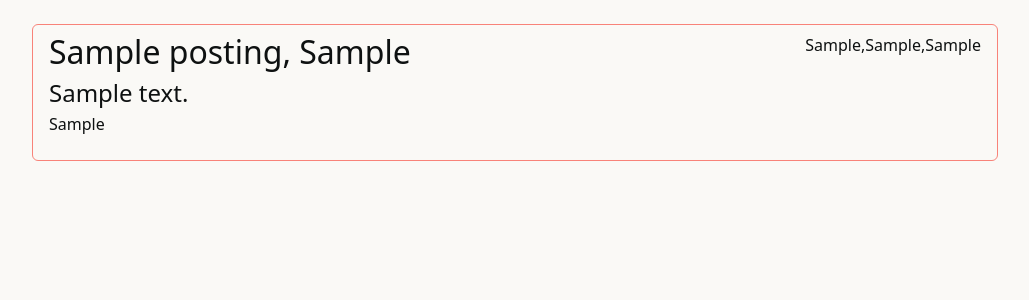
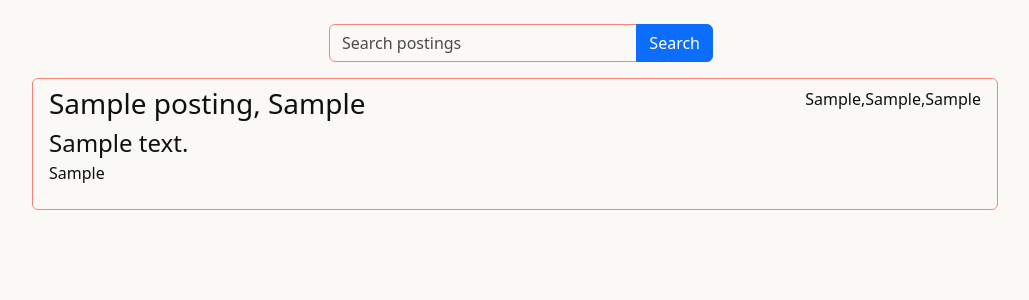
Before and after one commit to jackdkdf/AidAll, a Django app: page /posting/list in a window 1280 px wide. Shown: the part 75-375 px from the top of the page, without its empty margins (119-1148 px from the left). Run offline with Django 5.2, Linux system fonts and the light colour scheme; a user stored in the database is signed in; tables that the repository leaves empty hold one stand-in row (values such as "Sample post"); some libraries are stand-ins or nearby versions.

Commit message:
Added search

```diff
--- a/core/templates/core/posting_list.html
+++ b/core/templates/core/posting_list.html
@@ -14,18 +14,18 @@
 {% endblock%}
 {% block content %}
 <div id="posting-list" style="padding: 0px;" class="container-fluid">
-    {% comment %} <form action="{% url 'posting-search' %}" method="get" class="form-inline">
+    <form action="{% url 'posting-search' %}" method="get" class="form-inline">
         <div class="input-group mx-auto" style="width: 30%;">
             <input name="q" type="text" class="form-control" placeholder="Search postings">
             <button class="btn btn-primary" type="submit">Search</button>
         </div>
-    </form> {% endcomment %}
+    </form>
     <div class="row row-cols-auto justify-content-center">
         <div class="list-group w-75">
         {% for posting in page_obj %}
             <a href="{{posting.id}}/details" class="list-group-item list-group-item-action">
                 <div class="d-flex w-100 justify-content-between">
-                    <h2 class="mb-2">{{posting.title}}, {{posting.organization}}</h2>
+                    <h3 class="mb-2">{{posting.title}}, {{posting.organization}}</h3>
                     <p>{{posting.country}},{{posting.region}},{{posting.city}}</p>
                 </div>
                 <p class="mb-1 h4">{{posting.description}}</p>
--- a/core/urls.py
+++ b/core/urls.py
@@ -3,10 +3,11 @@ from django.urls import path
 from django.conf import settings
 from django.conf.urls.static import static
 
-from .views import PostingListView, PostingCreateView, PostingDetailView, ApplicationsListView, ApplicationCreateView
+from .views import PostingListView, PostingCreateView, PostingDetailView, ApplicationsListView, ApplicationCreateView, PostingSearchView
 
 urlpatterns = [
     path("posting/list", PostingListView.as_view(), name="posting-list"),
+    path("posting/search", PostingSearchView.as_view(), name="posting-search"),
     path("posting/create", PostingCreateView.as_view(), name="posting-create"),
     path("posting/<int:pk>/details", PostingDetailView.as_view(), name="posting-detail"),
     path("applications/list", ApplicationsListView.as_view(), name="application-list"),
--- a/core/views.py
+++ b/core/views.py
@@ -20,7 +20,7 @@ class PostingSearchView(LoginRequiredMixin, ListView):
 
     def get_queryset(self):
         query = self.request.GET.get("q")
-        object_list = Posting.objects.filter(name__icontains=query)
+        object_list = Posting.objects.filter(title__icontains=query)
         return object_list
 
 class PostingDetailView(LoginRequiredMixin, DetailView):
```
